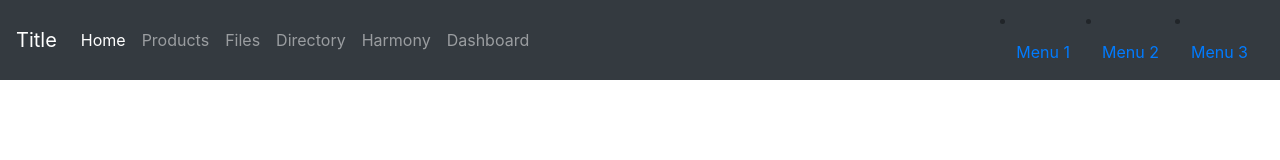
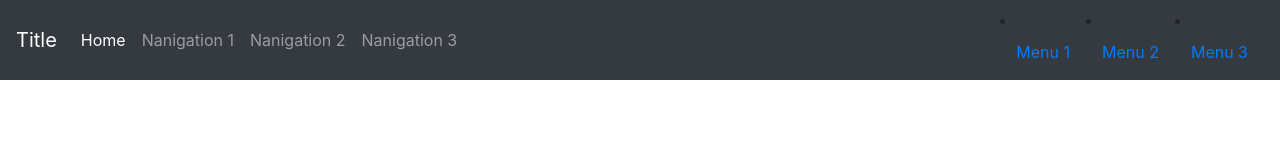
Before and after one commit to esputnix/angular-for-nav, an Angular app: page / in a window 1280 px wide. Shown: the top 160 px of the page. Built offline with nearby package versions, Linux system fonts and the light colour scheme.

Commit message:
1 file modified

```diff
--- a/src/app/app.component.html
+++ b/src/app/app.component.html
@@ -10,19 +10,13 @@
         <a class="nav-link" href="#">Home <span class="sr-only">(current)</span></a>
       </li>
       <li class="nav-item">
-        <a class="nav-link" (click)="onNavClick()" >Products</a>
+        <a class="nav-link" (click)="onNavClick()" >Nanigation 1</a>
       </li>
       <li class="nav-item">
-        <a class="nav-link" (click)="onNavClick()" >Files</a>
+        <a class="nav-link" (click)="onNavClick()" >Nanigation 2</a>
       </li>
       <li class="nav-item">
-        <a class="nav-link" (click)="onNavClick()" >Directory</a>
-      </li>
-      <li class="nav-item">
-        <a class="nav-link" (click)="onNavClick()" >Harmony</a>
-      </li>
-      <li class="nav-item">
-        <a class="nav-link" (click)="onNavClick()" >Dashboard</a>
+        <a class="nav-link" (click)="onNavClick()" >Nanigation 3</a>
       </li>
     </ul>
 
```
